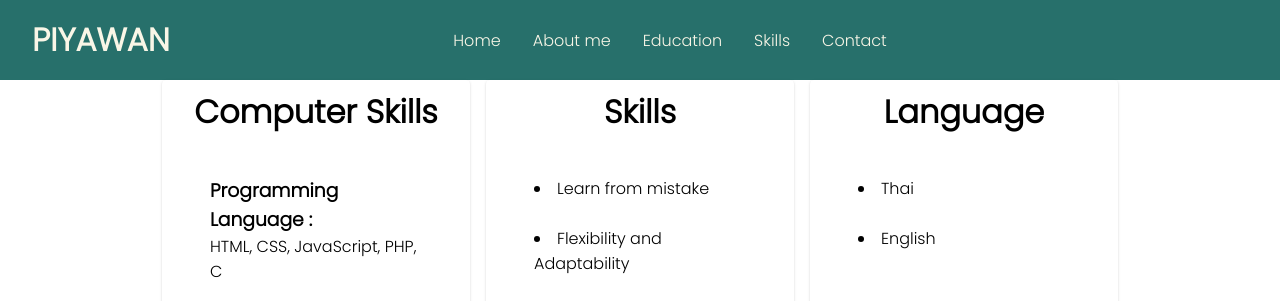
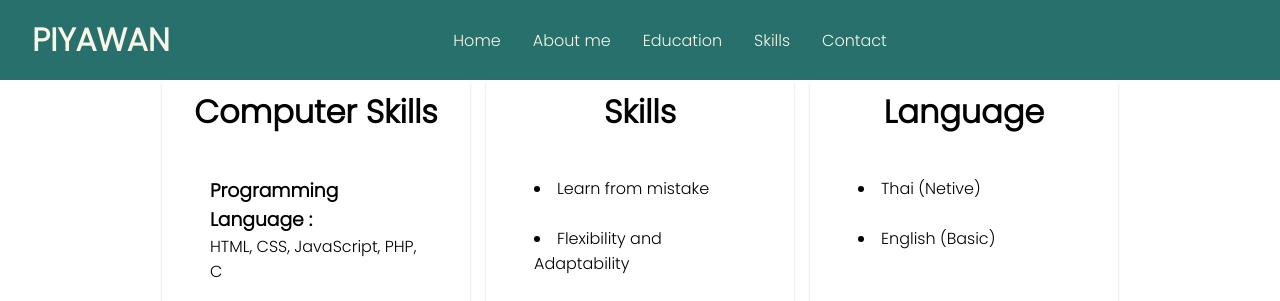
Before and after one commit to PiyawanA/MyProfile, a React (Create React App) app: page /skills in a window 1280 px wide. Shown: the top 301 px of the page. Built offline with nearby package versions, Linux system fonts and the light colour scheme.

Commit message:
edit skill

```diff
--- a/src/pages/Skills.js
+++ b/src/pages/Skills.js
@@ -51,8 +51,8 @@ function Skills() {
           </h1>
 
           <p>
-            <li> Thai </li> <br />
-            <li> English </li><br />
+            <li> Thai (Netive) </li> <br />
+            <li> English (Basic) </li><br />
           </p>
 
           </Item>
```
